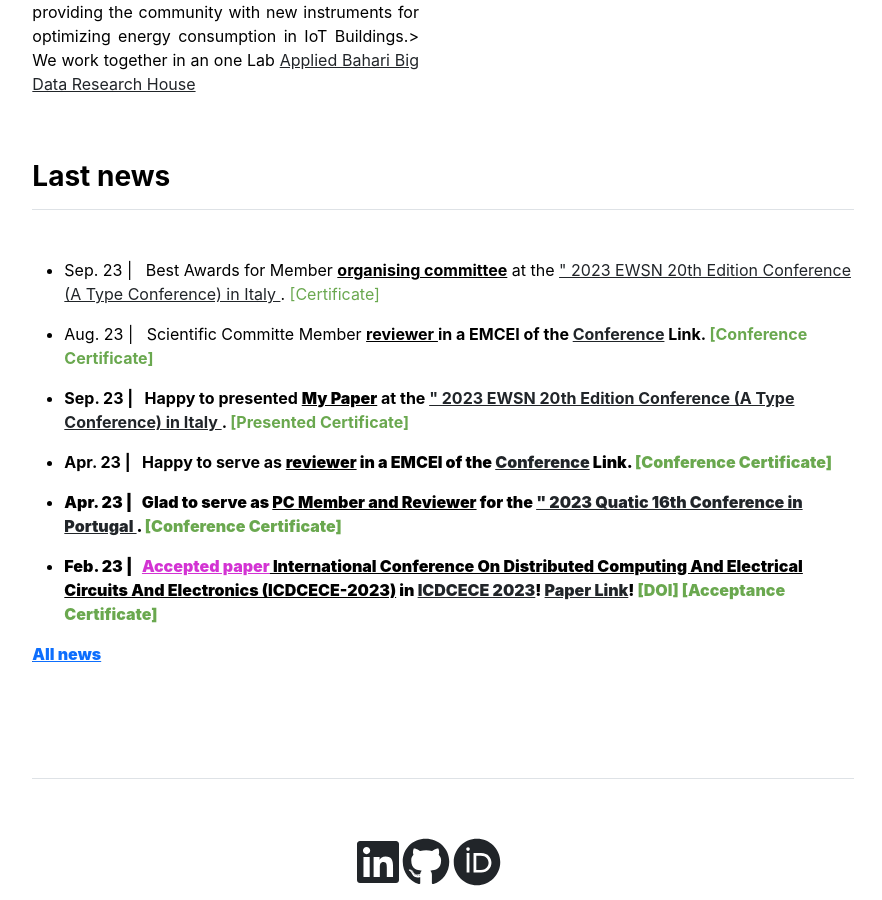
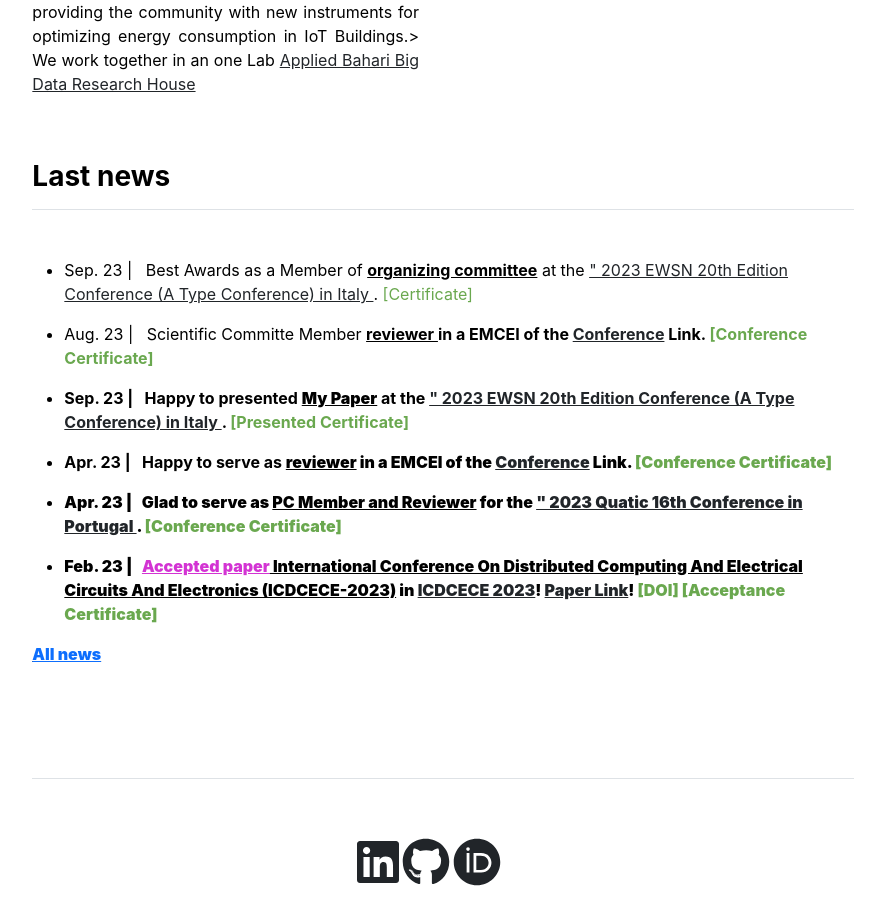
Before and after one commit to babulcseian/babulcseian.github.io, a Jekyll site: the page built from index.md, in a window 1280 px wide and 900 px high, scrolled down 951 px. Shown: the whole window, without its empty margins (197-1079 px from the left). Built offline with Jekyll 4.4.1, drawn with Linux system fonts in a browser that asks for light colours; a style sheet for code colours, icons or effects is not loaded.

Commit message:
Update news.yml

```diff
--- a/_data/news.yml
+++ b/_data/news.yml
@@ -1,4 +1,4 @@
-- {message: 'Sep. 23 | &nbsp; Best Awards for  Member <u><b>organising committee</b></u> at the <a class="other"https://events.dimes.unical.it/ewsn2023/>" 2023 EWSN 20th Edition Conference (A Type Conference) in Italy </a>. <a class="paper" href="publications/Certificate/Md Babul Islam by a best organizing Committee EWSN.pdf">[Certificate]</a>', last: '1'}
+- {message: 'Sep. 23 | &nbsp; Best Awards as a Member of <u><b> organizing committee</b></u> at the <a class="other"https://events.dimes.unical.it/ewsn2023/>" 2023 EWSN 20th Edition Conference (A Type Conference) in Italy </a>. <a class="paper" href="publications/Certificate/Md Babul Islam by a best organizing Committee EWSN.pdf">[Certificate]</a>', last: '1'}
 - {message: 'Aug. 23 | &nbsp;  Scientific Committe Member <u><b> reviewer </u> in a EMCEI of the <a class="other" href="http://emcei.net/">Conference</a> Link. <a class="paper" href="publications/Certificate/Md Babul Islam by Scientific Committee EMCEI-23.pdf">[Conference Certificate]</a>', last: '1'}
 - {message: 'Sep. 23 | &nbsp; Happy to presented <u><b>My Paper</b></u> at the <a class="other"https://events.dimes.unical.it/ewsn2023/>" 2023 EWSN 20th Edition Conference (A Type Conference) in Italy </a>. <a class="paper" href="publications/Certificate/Md Babul Islam by EWSN 2023 Presented.pdf">[Presented Certificate]</a>', last: '1'}
 - {message: 'Apr. 23 | &nbsp; Happy to serve as <u><b>reviewer</u> in a EMCEI of the <a class="other" href="http://emcei.net/">Conference</a> Link. <a class="paper" href="publications/Certificate/Review%20Certificate%20EMCEI-23%20.pdf">[Conference Certificate]</a>', last: '1'}
```
